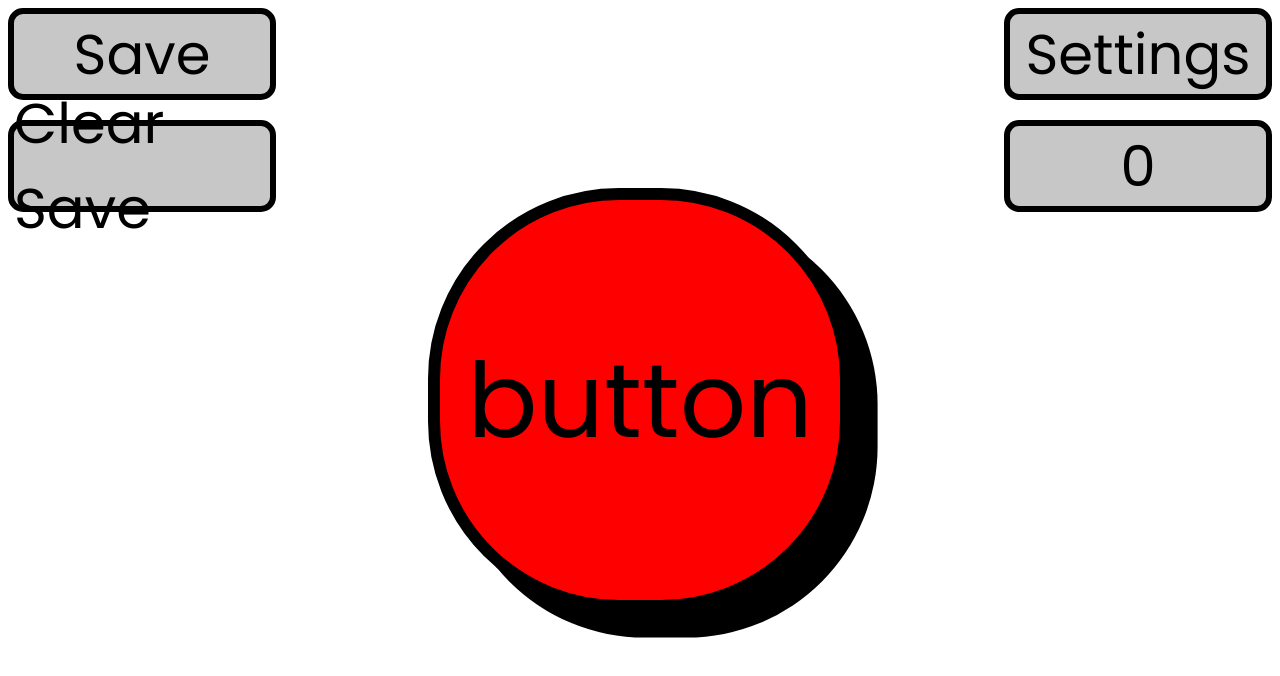
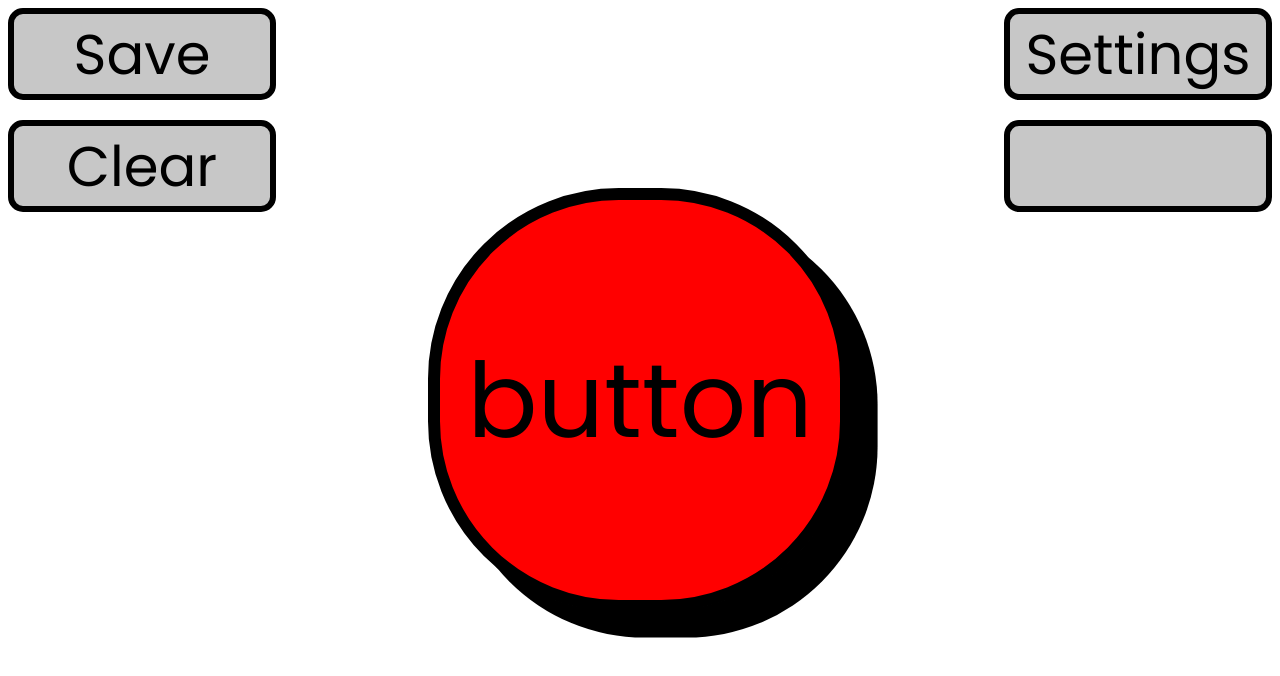
Before and after one commit to eden-sobol/bigredbutton2, a Next.js app: page / in a window 1280 px wide. Shown: the top 676 px of the page. Built offline with nearby package versions, Linux system fonts and the light colour scheme.

Commit message:
started save but not working

```diff
--- a/src/pages/index.js
+++ b/src/pages/index.js
@@ -6,13 +6,19 @@ export default function Index() {
 	let [blocked, setBlocked] = useState(false);
 	let [pressed, setPressed] = useState(false);
 
+	let [savedCount, setSaved] = useState(0);
+
 	let button = useRef();
 	let countElement = useRef();
 
 	useEffect(() => {
 		console.log("load");
 
+		setSaved(localStorage.setItem("count", "1"));
+
 		key();
+
+		countElement.innerHTML = localStorage.setItem("count", "1");
 	}, []);
 
 	function key() {
@@ -42,14 +48,16 @@ export default function Index() {
 					<p>Settings</p>
 				</div>
 				<div className={style.count}>
-					<p ref={countElement}>0</p>
+					<p ref={countElement}>
+						{savedCount}
+					</p>
 				</div>
 
 				<div className={style.save}>
 					<p>Save</p>
 				</div>
 				<div className={style.clear}>
-					<p>Clear Save</p>
+					<p>Clear</p>
 				</div>
 
 				<div ref={button} onClick={counter} className={`${style.button} ${pressed ? style.press: null
```
